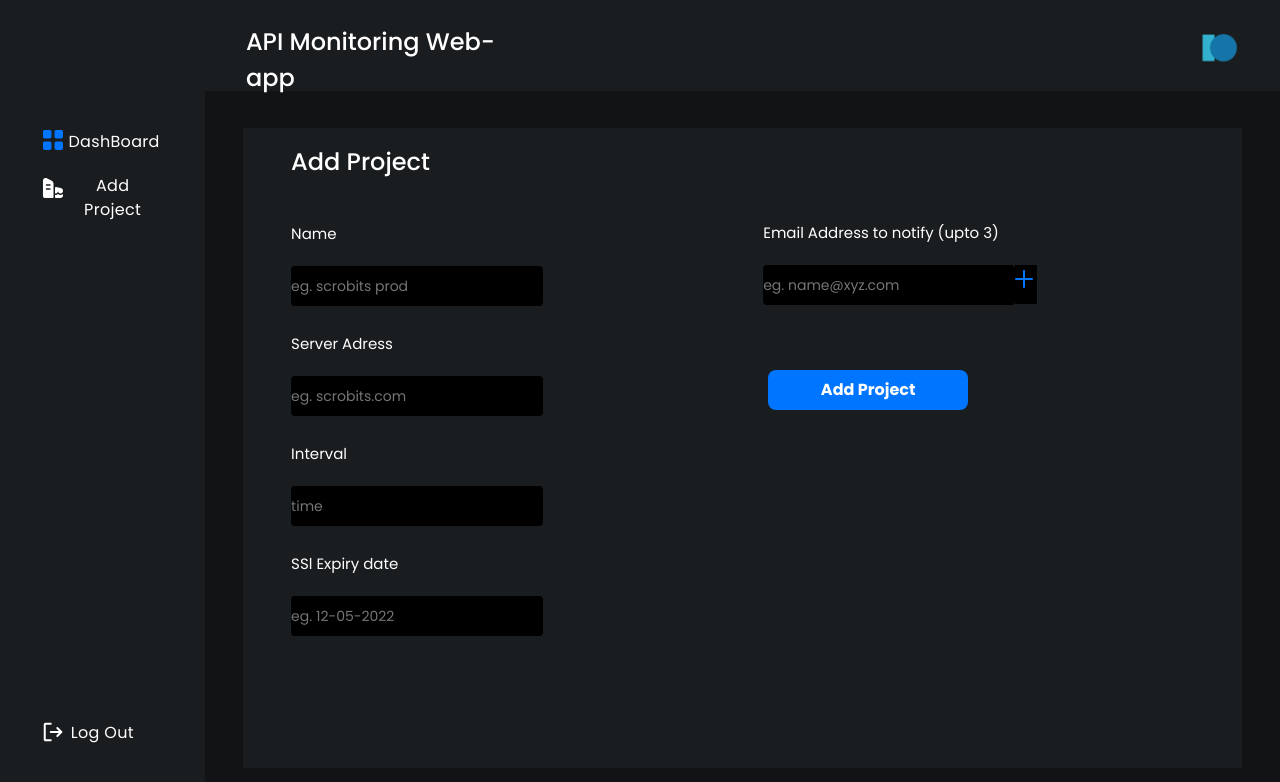
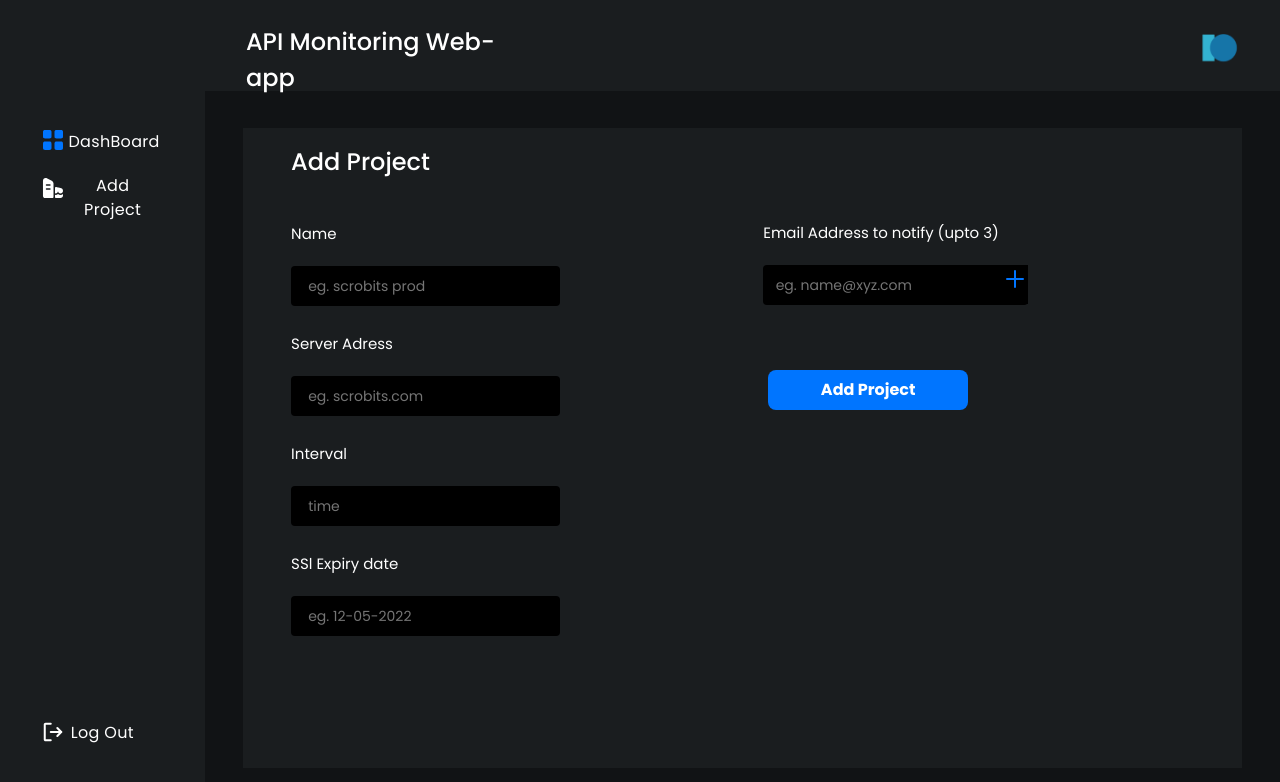
Before and after one commit to anshulsoni-scrobits/api-monitoring-scrobits, a React (Create React App) app: page /Project in a window 1280 px wide. Shown: the top 782 px of the page. Built offline with nearby package versions, Linux system fonts and the light colour scheme.

Commit message:
Update styles.css

```diff
--- a/src/styles.css
+++ b/src/styles.css
@@ -132,6 +132,7 @@ body {
   font-family: "Poppins";
 }
 
+
 .content {
   position: absolute;
   width: 78%;
@@ -172,11 +173,11 @@ label {
 
 input {
   background-color: black;
-  color: #111315;
+  color:#FFFFFF;
   display: block;
   border-radius: 4px;
   border: transparent;
-  padding-left: 0%;
+  padding-left: 2%;
   width: 250px;
   height: 38px;
   font-size: 14px;
@@ -232,6 +233,10 @@ input {
   background-color: white;
   border-radius: 0px;
 }
+#Mail_id{
+  padding-left: 5%;
+  color: #FFFFFF;
+}
 
 /* .Image{
   position: absolute;
@@ -245,7 +250,7 @@ input {
 #plus {
   position: absolute;
   top: 0;
-  margin-left: 772px;
+  margin-left: 762.5px;
   margin-top: 137px;
   background-color: black;
   height: 32px;
```
